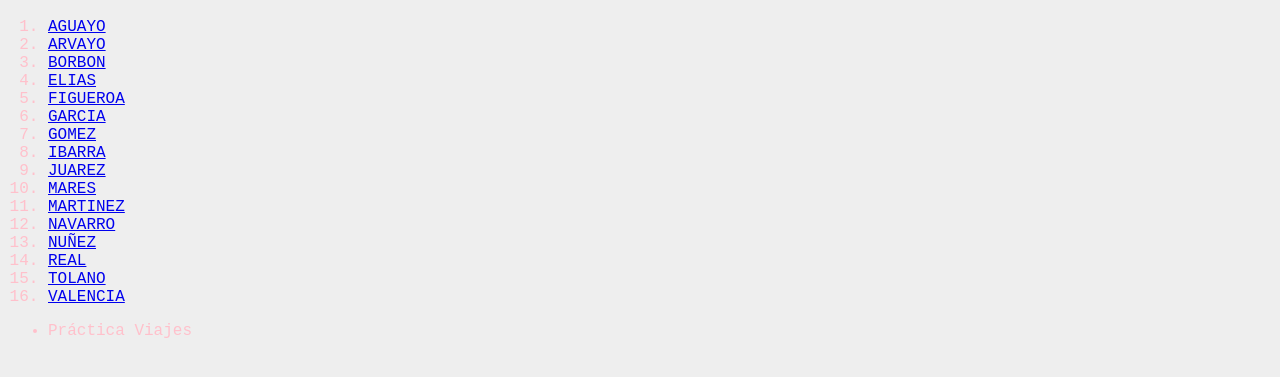
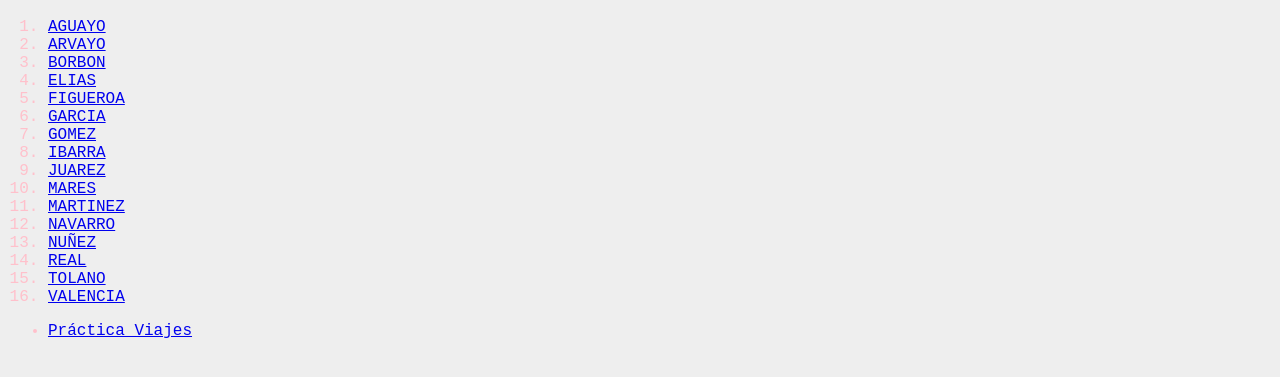
Before and after one commit to aldojuarez/aldojuarez.github.io, a plain HTML site: page index.html in a window 1280 px wide. Shown: the part 141-518 px from the top of the page. Drawn offline with Linux system fonts and the light colour scheme.

Commit message:
liga correcta de pagina de viajes

```diff
--- a/index.html
+++ b/index.html
@@ -34,7 +34,7 @@
         <li><a href="https://luciavalencia27.github.io/">VALENCIA</a></li>
     </ol>
     <ul>
-        <li><a href="practica.html"></a>Práctica Viajes</li>
+        <li><a href="practica.html">Práctica Viajes</a></li>
     </ul>
 </body>
 </html>
```
